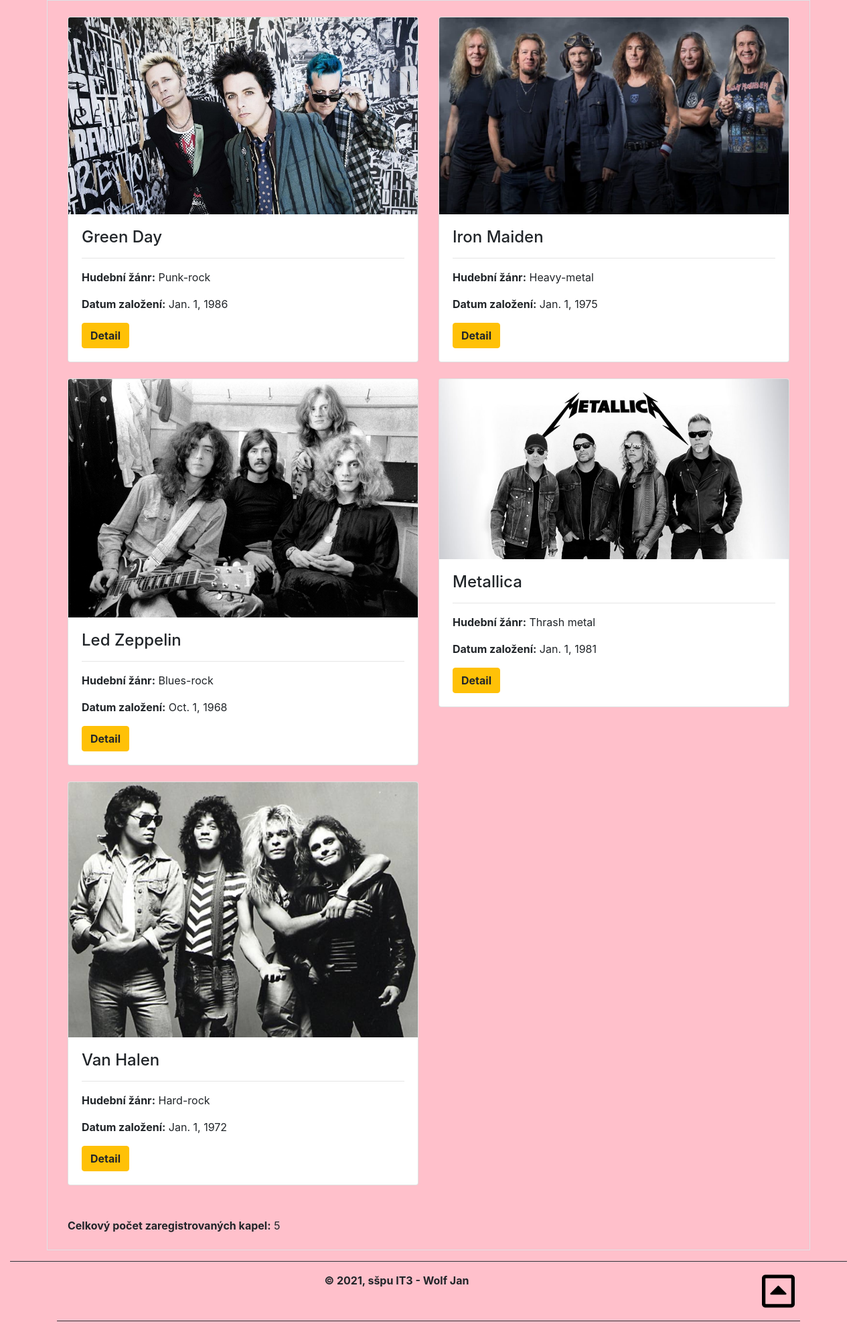
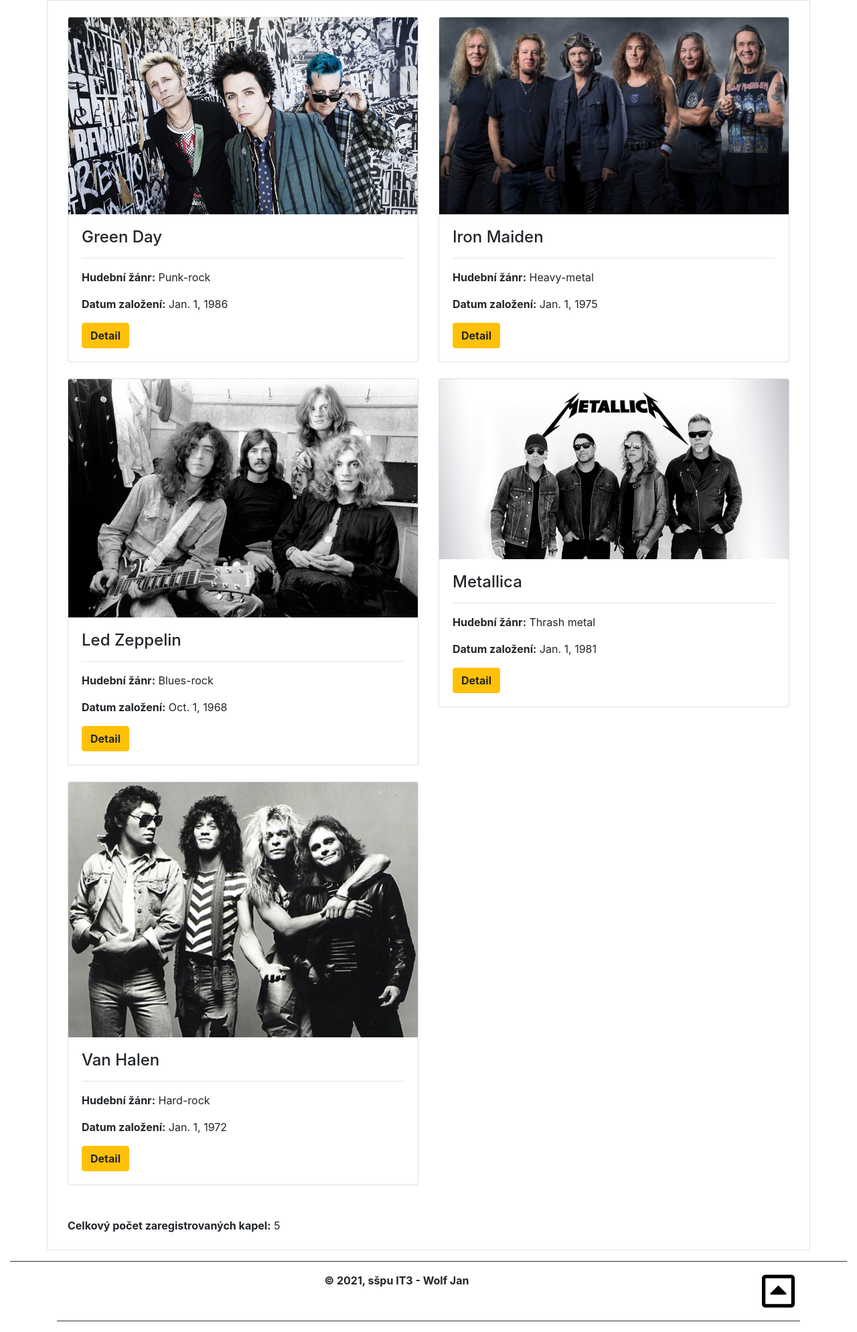
Before and after one commit to it1828/django, a Django app: page /kapela/ in a window 1280 px wide. Shown: the part 246-2235 px from the top of the page at 67% size. Run offline with Django 3.2, Linux system fonts and the light colour scheme; data comes from the database, SQL or seed files in the repository; some libraries are stand-ins or nearby versions; some web fonts are replaced.

Commit message:
Update styles.css

```diff
--- a/kapela/static/css/styles.css
+++ b/kapela/static/css/styles.css
@@ -5,6 +5,3 @@
 .ikon{
     color: black;
 }
-body{
-    background-color: pink;
-}
```
